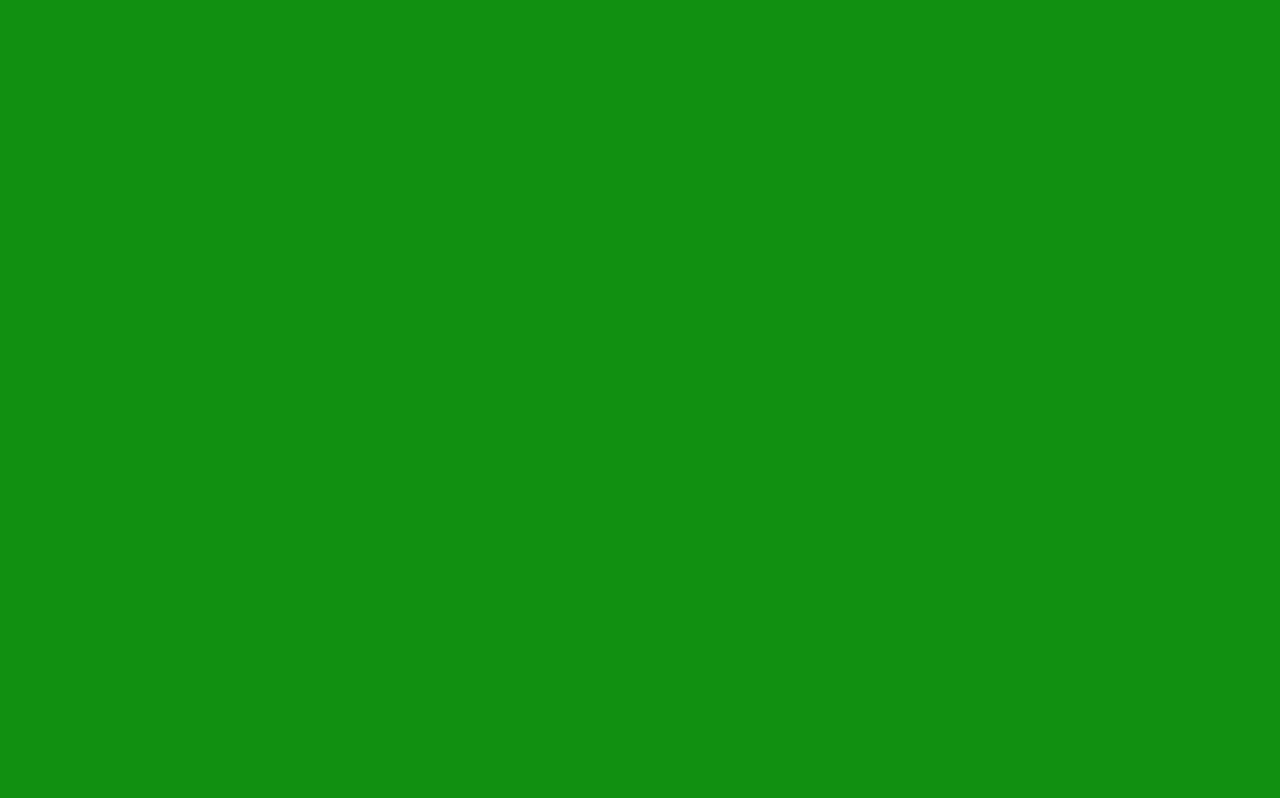
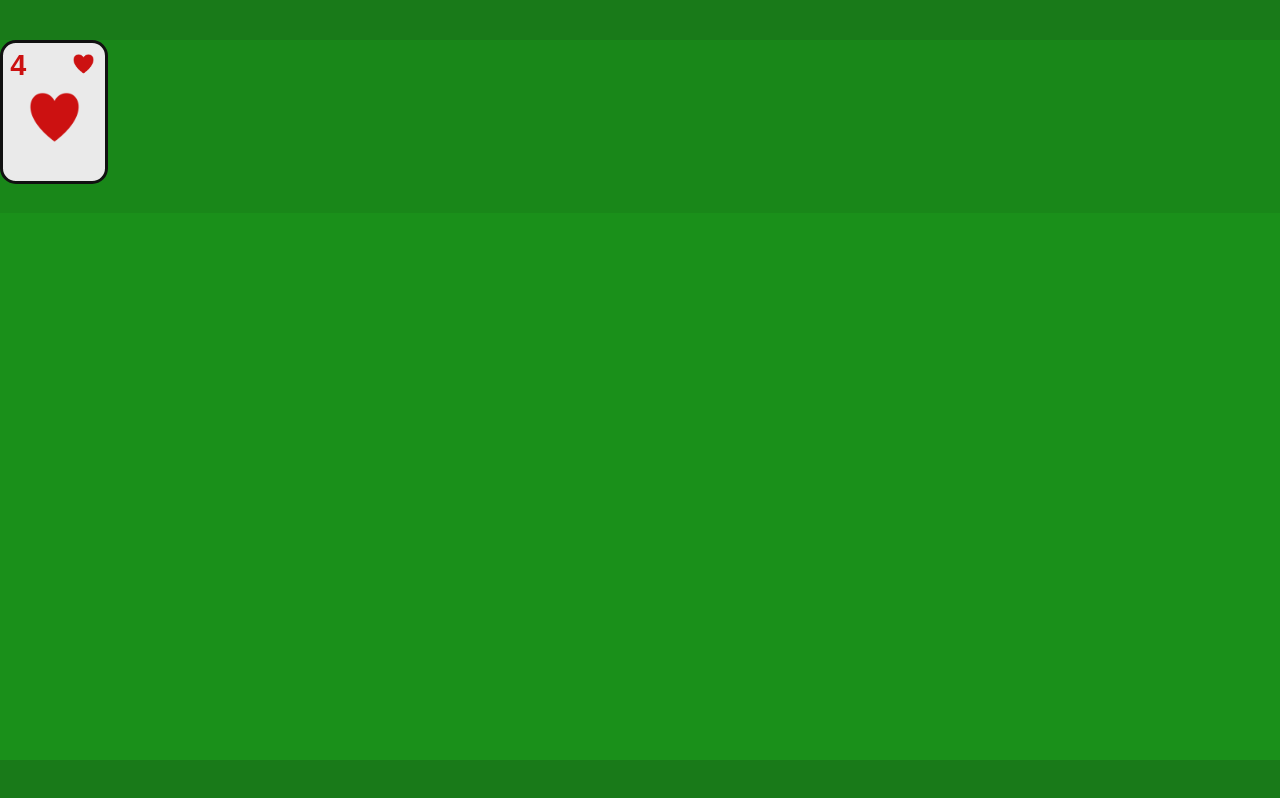
Before and after one commit to travis-heavener/unfair-solitaire-4, a website with bundled scripts: page index.html in a window 1280 px wide. Built offline with nearby package versions, Linux system fonts and the light colour scheme; a web font is replaced by a local one.

Commit message:
Initial card styling

```diff
--- a/index.css
+++ b/index.css
@@ -5,7 +5,16 @@
 }
 
 :root {
-    --theme-base: #119011;
+    --theme-dark: #197a19;
+    --theme-darker: #198719;
+    --theme-base: #1a901a;
+
+    --theme-red: #c11;
+    --theme-black: #111;
+    --theme-white: #eaeaea;
+
+    --card-height: min(20vh, calc(100vw * 9 / 16 * 0.20));
+    --card-width: calc(var(--card-height) * 0.75);
 }
 
 html, body {
@@ -14,6 +23,87 @@ html, body {
     overflow: hidden;
 }
 
+html { background-color: var(--theme-dark); }
+
 body {
+    /* Force 16/9 */
+    width: 100vw;
+    height: calc(100vw * 9 / 16);
+    max-width: calc(100vh * 16 / 9);
+    max-height: 100vh;
+
+    display: flex;
+    flex-direction: column;
+
+    margin: auto;
+    position: absolute;
+    top: 0;
+    left: 0;
+    right: 0;
+    bottom: 0;
+
     background-color: var(--theme-base);
+
+    overflow: hidden;
 }
+
+/* Upper content styling */
+#upper-content {
+    height: calc(1.2 * var(--card-height));
+    background-color: var(--theme-darker);
+}
+
+/* Column styling */
+#board-content {
+    display: flex;
+    flex: 3;
+    column-gap: 3%;
+    justify-content: space-evenly;
+}
+
+.column {
+    display: flex;
+    background-color: red;
+}
+
+/* Card styling */
+.card {
+    position: relative;
+    width: var(--card-width);
+    height: var(--card-height);
+
+    background: var(--theme-white) center 56% / 50% no-repeat;
+
+    border: 0.025em solid var(--theme-black);
+    border-radius: 0.11em;
+    font-size: var(--card-height);
+}
+
+.card > p {
+    position: absolute;
+    top: 4%;
+    left: 7%;
+    color: var(--theme-black);
+    font: 600 0.2em "Signika Negative", sans-serif;
+    pointer-events: none;
+}
+
+.card > img {
+    position: absolute;
+    top: 8%;
+    right: 11%;
+    width: 20%;
+    aspect-ratio: 1;
+    pointer-events: none;
+}
+
+.card.diamonds > p,
+.card.hearts > p { color: var(--theme-red) }
+
+.card.hearts   { background-image: url("/res/hearts-icon.png");   }
+.card.diamonds { background-image: url("/res/diamonds-icon.png"); }
+.card.clubs    { background-image: url("/res/clubs-icon.png");    }
+.card.spades   { background-image: url("/res/spades-icon.png");   }
+
+.card.covered { background: url("/res/card-texture.png") repeat; }
+.card.covered > * { display: none; }
--- a/index.html
+++ b/index.html
@@ -5,6 +5,9 @@
 
         <title>Unfair Solitaire 4 | Travis Heavener</title>
 
+        <link rel="preconnect" href="https://fonts.googleapis.com">
+        <link rel="preconnect" href="https://fonts.gstatic.com" crossorigin>
+        <link href="https://fonts.googleapis.com/css2?family=Signika+Negative:wght@600&display=swap" rel="stylesheet">
         <link rel="stylesheet" href="index.css">
 
         <link rel="icon" href="https://wowtravis.com/favicon.ico">
@@ -15,6 +18,20 @@
         <script type="module" src="/js/index.mjs" defer></script>
     </head>
     <body>
-
+        <div id="upper-content">
+            <div class="card hearts">
+                <p>4</p>
+                <img src="/res/hearts-icon.png">
+            </div>
+        </div>
+        <div id="board-content">
+            <div class="column"></div>
+            <div class="column"></div>
+            <div class="column"></div>
+            <div class="column"></div>
+            <div class="column"></div>
+            <div class="column"></div>
+            <div class="column"></div>
+        </div>
     </body>
 </html>
```
